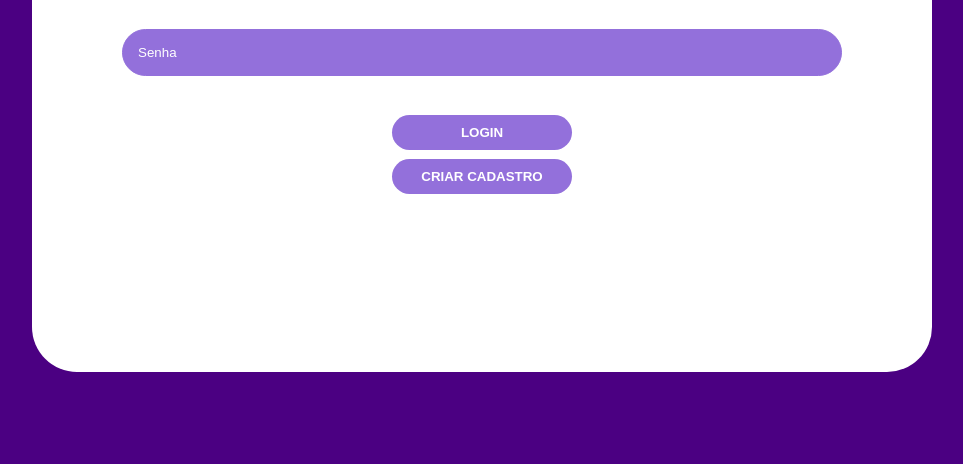
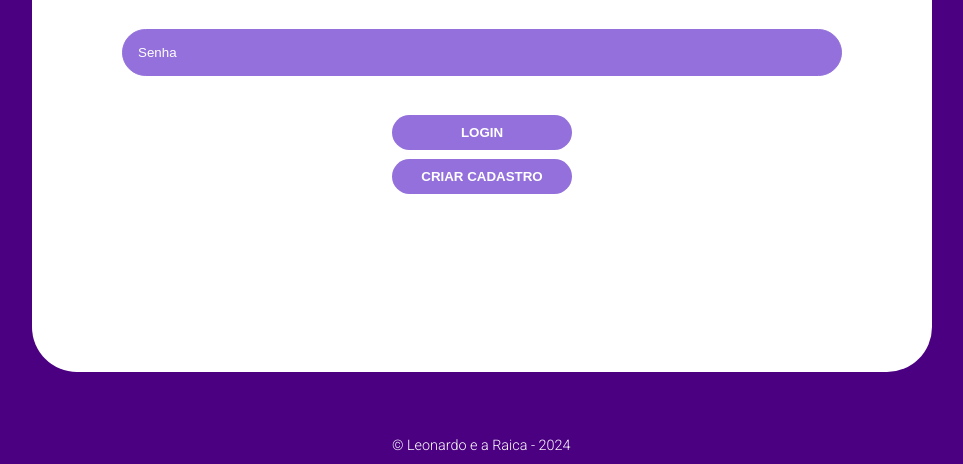
Before and after one commit to leotorquatz/BibliotecaDeTarefas, a plain HTML site: page index.html in a window 1280 px wide. Shown: the part 403-867 px from the top of the page, without its empty margins (158-1121 px from the left). Before the commit the page ends 800 px from the top, so only its background shows below. Drawn offline with Linux system fonts and the light colour scheme.

Commit message:
Front-End Finalizado

```diff
--- a/index.html
+++ b/index.html
@@ -4,6 +4,9 @@
 <head>
     <meta charset="UTF-8">
     <meta name="viewport" content="width=device-width, initial-scale=1.0">
+    <link rel="preconnect" href="https://fonts.googleapis.com">
+    <link rel="preconnect" href="https://fonts.gstatic.com" crossorigin>
+    <link href="https://fonts.googleapis.com/css2?family=Fredoka:wght@300..700&family=Roboto:ital,wght@0,100;0,300;0,400;0,500;0,700;0,900;1,100;1,300;1,400;1,500;1,700;1,900&display=swap" rel="stylesheet">
     <link rel="stylesheet" href="./style.css">
     <title>Página de Login</title>
 </head>
@@ -17,6 +20,7 @@
         <div class="buttons">
             <button class="botao"><a href="pagina-inicial.html" class="criar-conta">LOGIN</a></button>
             <button class="botao"><a href="criar_conta.html" class="criar-conta">CRIAR CADASTRO</a></button>
+            <h1>© Leonardo e a Raica - 2024 </h1>
         </div>
     </div>
     </div>
--- a/perfil.css
+++ b/perfil.css
@@ -6,6 +6,7 @@ body {
   height: 100vh;
   margin: 0;
 }
+
   .quadrado {
     width: 900px;
     height: 600px;
--- a/style.css
+++ b/style.css
@@ -86,3 +86,13 @@ body {
   .botao:hover {
     background-color: #4b0082;
   }
+
+  h1{
+    font-size: 90%;
+    font-family: "Roboto", sans-serif;
+    font-weight: 300;
+    font-style: bold;
+    margin-top: 27%;
+    margin-left: 40%;
+    color: #ffffff;
+  }
```
Also changed, not shown: criar_conta.html (+1 -0 lines), criar_tarefa.html (+1 -0 lines), pagina-inicial.html (+1 -0 lines), perfil.html (+1 -0 lines), criar-tarefa.css (line endings or trailing spaces), criar_conta_styles.css (line endings or trailing spaces), pagina-inicial.css (line endings or trailing spaces). Lines whose indentation alone changed are shown as unchanged.
